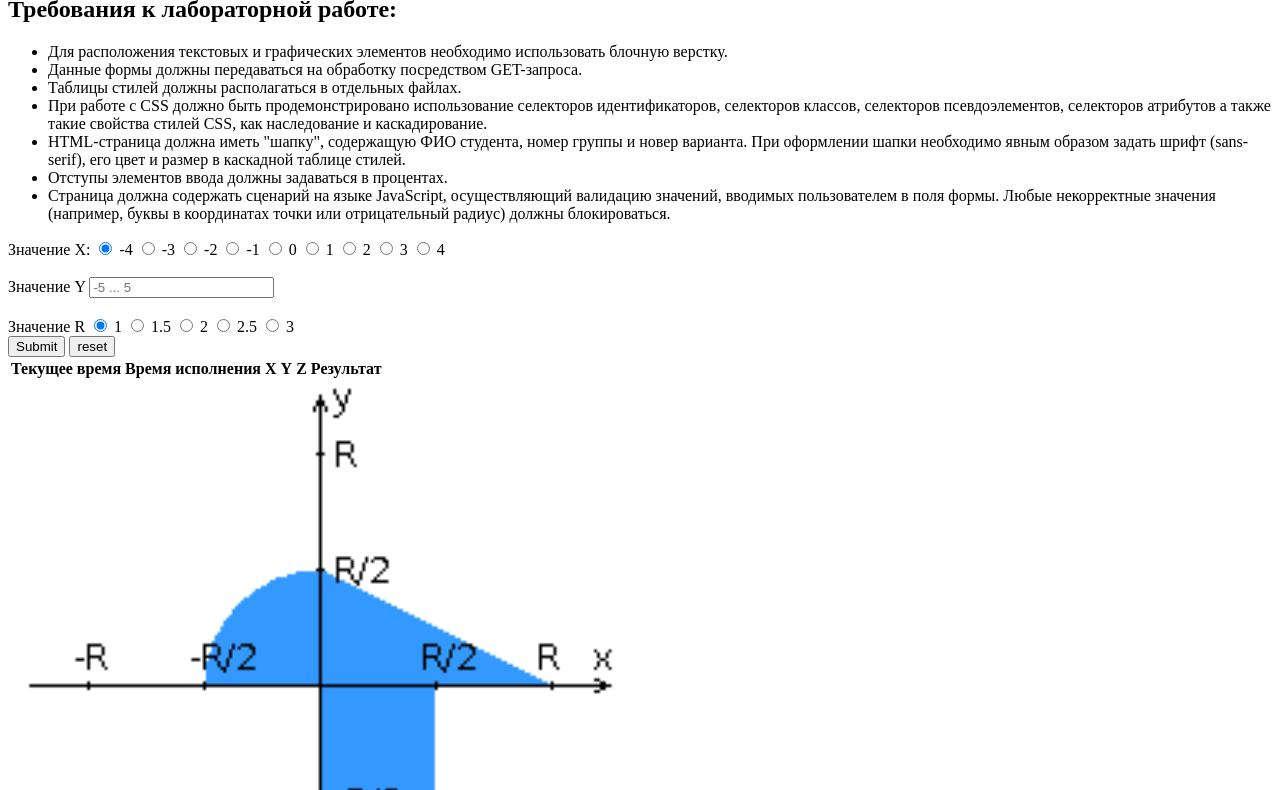
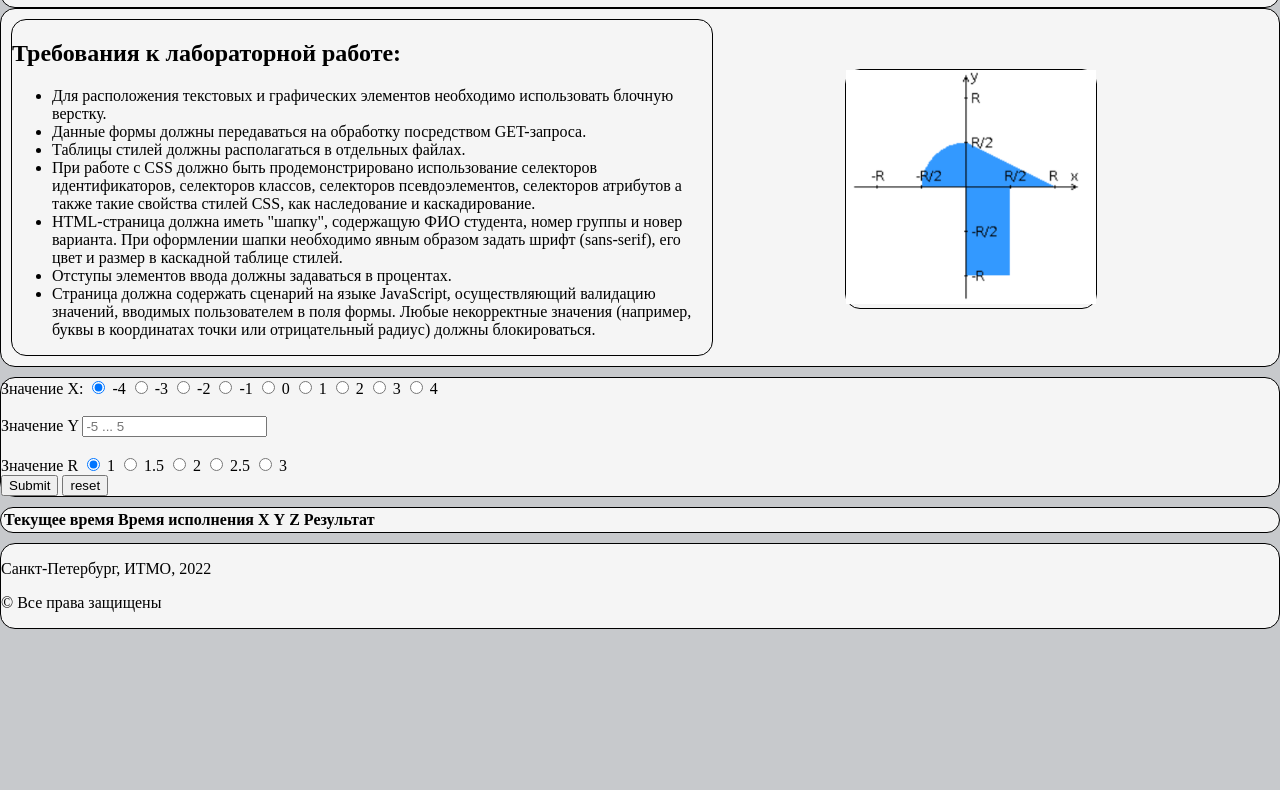
Before and after one commit to vinxgradxv/web1, a plain HTML site: page main.html in a window 1280 px wide. Shown: the part 84-874 px from the top of the page. After the commit the page ends 800 px from the top, so only its background shows below. Drawn offline with Linux system fonts and the light colour scheme.

Commit message:
css styles added with block-inline layout

```diff
--- a/main.html
+++ b/main.html
@@ -3,15 +3,16 @@
 <head>
     <meta charset="UTF-8">
     <title>Lab work 1 (Web)</title>
+    <link rel="stylesheet" href="style.css">
 </head>
 <body>
-<header>
-    <div>
-        <h1>Vinogradov Gleb, P32131, Variant: 1004</h1>
+<div id="header">
+    <h1 class="header">Vinogradov Gleb, P32131, Variant: 1004</h1>
 </div>
-</header>
-<div>
-    <h2>
+<div id="main">
+
+    <div class="floating-box" id="description">
+        <h2 id="description_h2">
             Требования к лабораторной работе:
         </h2>
         <ul>
@@ -25,7 +26,12 @@
         </ul>
     </div>
 
-<div>
+    <div class="floating-box" id="graph">
+        <img src="graph.png" alt="Рисунок, на котором изображена заданная область" class="graph">
+    </div>
+</div>
+
+<div class="input_form">
     <form method="get" name="coordinates_form">
         <label>Значение X:</label>
         <input type="radio" id="x_value1"
@@ -120,7 +126,7 @@
 
 
 
-<div>
+<div class="result_table">
     <table>
         <tr>
             <th>Текущее время</th>
@@ -133,15 +139,14 @@
     </table>
 </div>
 
-<div>
-    <img src="graph.png" alt="Рисунок, на котором изображена заданная область">
+
+
+<div class="footer">
+    <p>Санкт-Петербург, ИТМО, 2022</p>
+    <p>&copy; Все права защищены</p>
 </div>
 
-<footer>
-    <div>
-        Санкт-Петербург, ИТМО, 2022
-    </div>
-</footer>
+
 
 </body>
 </html>
--- /dev/null
+++ b/style.css
@@ -0,0 +1,64 @@
+body {
+    background-color: #c7c9cc;
+    margin: 0 auto;
+}
+
+/*div {
+    border: 1px solid black;
+    background-color: whitesmoke;
+    margin-top: 10px;
+    border-radius: 15px 15px 15px 15px;
+}
+
+.header {
+    text-align: center;
+}
+
+#description_h2 {
+    text-align: center;
+}
+div.graph {
+    height: 250px;
+    width: 250px;
+    float: left;
+}
+div.description {
+    float: left;
+    width: 600px;
+}
+ */
+
+.floating-box {
+    display: inline-block;
+    margin-bottom: 10px;
+}
+
+#graph {
+    width: 250px;
+    max-width: 250px;
+    margin-left: 10%;
+    vertical-align: top;
+    margin-top: 60px;
+
+}
+
+img.graph {
+    height: 100%;
+    width: 100%;
+}
+#description {
+    width: 700px;
+    margin-left: 10px;
+}
+
+#main {
+    min-width: 1200px;
+    margin: 0 auto;
+}
+
+div {
+    border: 1px solid black;
+    border-radius: 15px 15px 15px 15px;
+    background-color: whitesmoke;
+    margin-top: 10px;
+}
```
Lines whose indentation alone changed are shown as unchanged.
